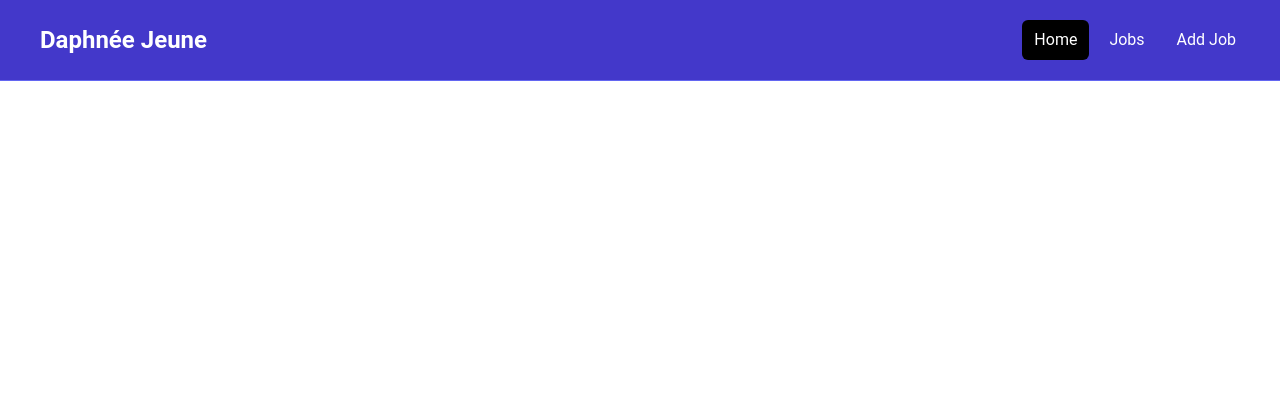
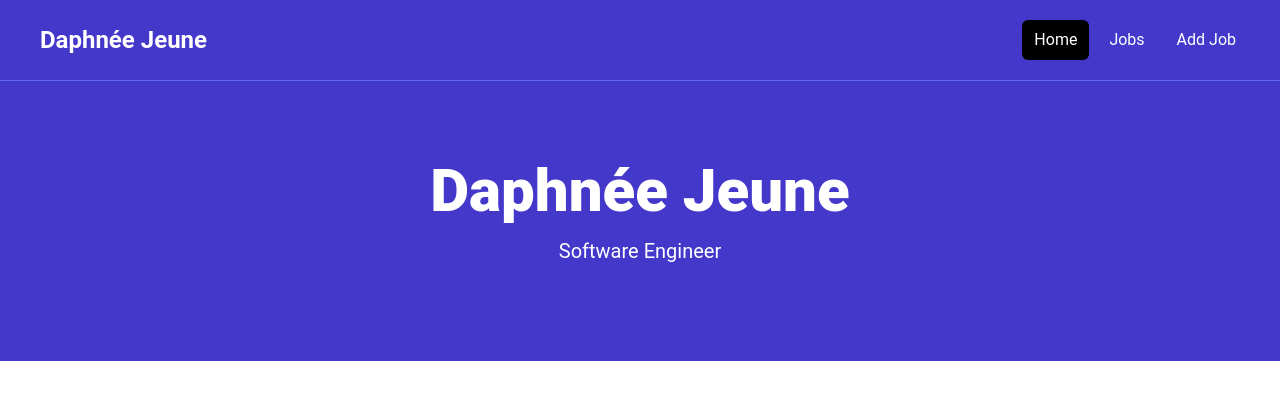
Before and after one commit to daphnee-jeune/dj-portfolio, a React (Vite) app: page / in a window 1280 px wide. Shown: the top 400 px of the page. Built offline with nearby package versions, Linux system fonts and the light colour scheme.

Commit message:
create hero component

```diff
--- a/src/App.jsx
+++ b/src/App.jsx
@@ -1,12 +1,14 @@
 import React from "react";
 import Navbar from "./components/Navbar";
+import Hero from "./components/Hero";
 
 const App = () => {
   return (
     <div>
-
+      <>
         <Navbar />
-
+        <Hero title="Daphnée Jeune" subtitle="Software Engineer" />
+      </>
     </div>
   );
 };
--- /dev/null
+++ b/src/components/Hero.jsx
@@ -0,0 +1,20 @@
+import React from "react";
+
+const Hero = ({ title, subtitle }) => {
+  return (
+    <section className="bg-indigo-700 py-20 mb-4">
+      <div className="max-w-7xl mx-auto px-4 sm:px-6 lg:px-8 flex flex-col items-center">
+        <div className="text-center">
+          <h1 className="text-4xl font-extrabold text-white sm:text-5xl md:text-6xl">
+            {title}
+          </h1>
+          <p className="my-4 text-xl text-white">
+            {subtitle}
+          </p>
+        </div>
+      </div>
+    </section>
+  );
+};
+
+export default Hero;
```
